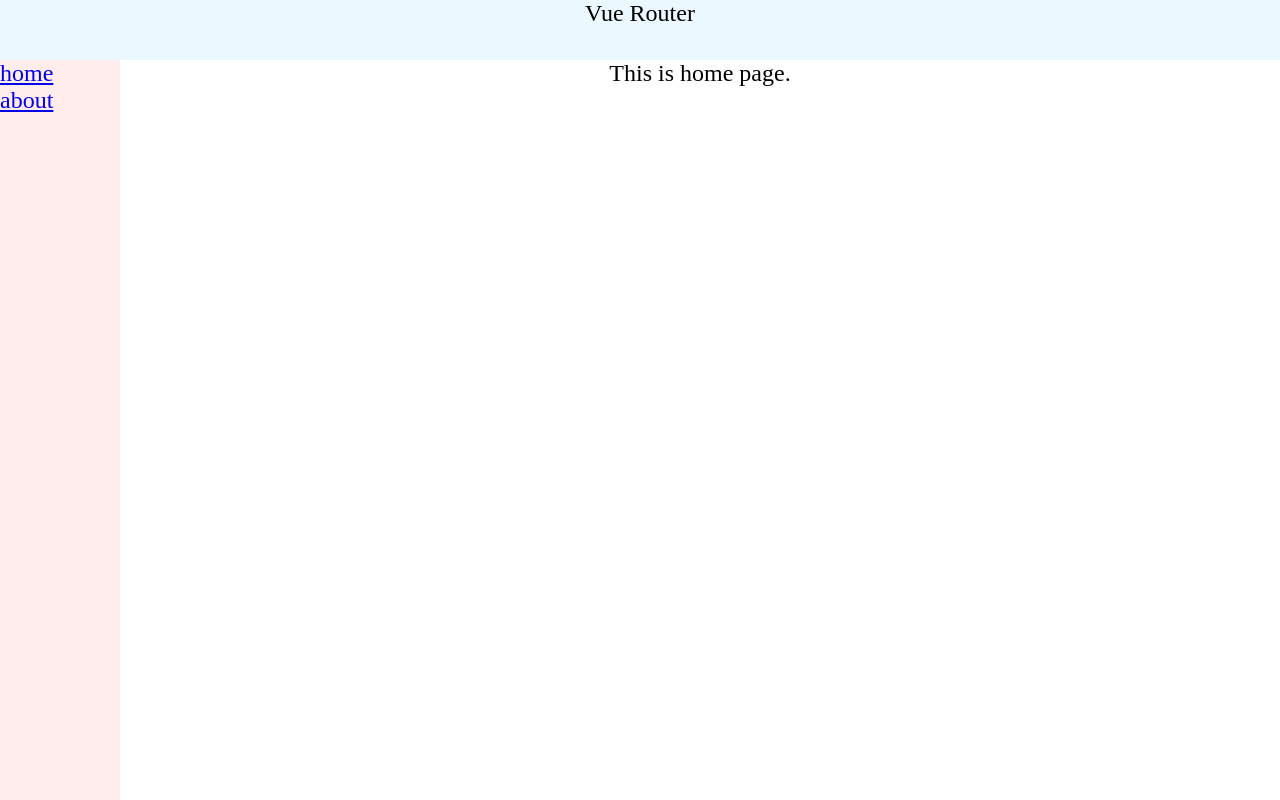
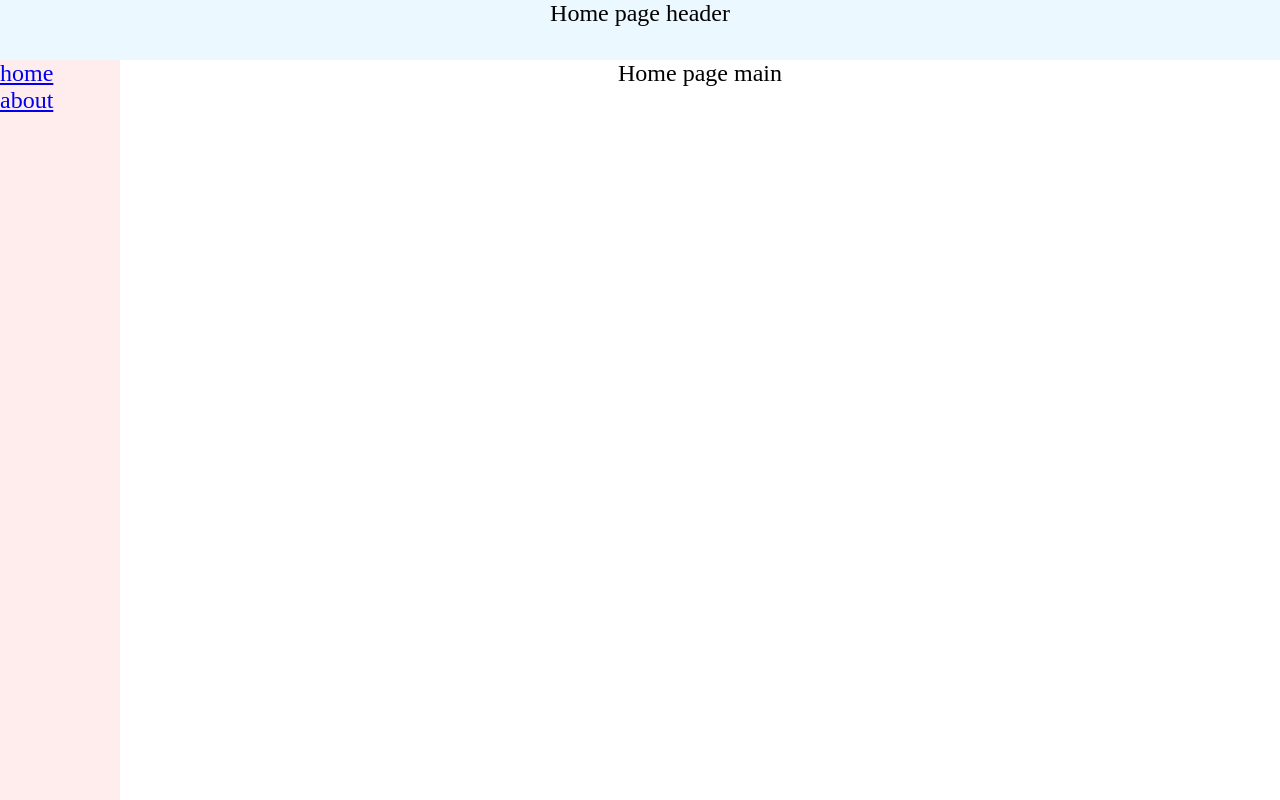
Before and after one commit to gimmyhehe/vue-router-demo, a Vue app: page /layout/home in a window 1280 px wide. Built offline with nearby package versions, Linux system fonts and the light colour scheme.

Commit message:
命名路由

```diff
--- a/src/components/About.vue
+++ /dev/null
@@ -1,10 +0,0 @@
-<template>
-  <div>
-    This is about page.
-  </div>
-</template>
-<script>
-export default {
-
-}
-</script>
--- a/src/components/Home.vue
+++ /dev/null
@@ -1,10 +0,0 @@
-<template>
-  <div>
-    This is home page.
-  </div>
-</template>
-<script>
-export default {
-
-}
-</script>
--- a/src/components/Layout.vue
+++ b/src/components/Layout.vue
@@ -1,23 +1,17 @@
 <template>
-    <div class="header">
-        Vue Router
-    </div>
+    <div class="page-layout">
+        <router-view name="header"></router-view>
         <div class="flex-box">
-        <div class="aside">
-            <div>
-                <router-link to="/layout/home">home</router-link>
-            </div>
-            <div>
-                <router-link to="about">about</router-link>
-            </div>
-        </div>
+            <router-view name="aside"></router-view>
             <div class="main">
                 <router-view></router-view>
             </div>
         </div>
+    </div>
 </template>
 
-<style scoped>
+<style>
+.page-layout {
     .header {
         background-color: #ecf8ff;
         text-align: center;
@@ -37,4 +31,5 @@
         text-align: center;
         align-items: center;
     }
+}
 </style>
--- /dev/null
+++ b/src/components/about-page/Aside.vue
@@ -0,0 +1,15 @@
+<template>
+    <div class="aside left-align">
+        <div>
+            <router-link to="/layout/home">home</router-link>
+        </div>
+        <div>
+            <router-link to="about">about</router-link>
+        </div>
+    </div>
+</template>
+<style>
+.left-align {
+    text-align: right!important;;
+}
+</style>
--- /dev/null
+++ b/src/components/about-page/Header.vue
@@ -0,0 +1,5 @@
+<template>
+    <div class="header">
+        About page header
+    </div>
+</template>
--- /dev/null
+++ b/src/components/about-page/Main.vue
@@ -0,0 +1,5 @@
+<template>
+    <div class="main">
+        About page main
+    </div>
+</template>
--- /dev/null
+++ b/src/components/home-page/Aside.vue
@@ -0,0 +1,10 @@
+<template>
+    <div class="aside">
+        <div>
+            <router-link to="/layout/home">home</router-link>
+        </div>
+        <div>
+            <router-link to="about">about</router-link>
+        </div>
+    </div>
+</template>
--- /dev/null
+++ b/src/components/home-page/Header.vue
@@ -0,0 +1,5 @@
+<template>
+    <div class="header">
+        Home page header
+    </div>
+</template>
--- /dev/null
+++ b/src/components/home-page/Main.vue
@@ -0,0 +1,5 @@
+<template>
+    <div class="main">
+        Home page main
+    </div>
+</template>
--- a/src/components/layout/Header.vue
+++ /dev/null
@@ -1,3 +0,0 @@
-<template>
-    Vue Router
-</template>
--- a/src/router/index.js
+++ b/src/router/index.js
@@ -1,13 +1,27 @@
 import { createRouter, createWebHistory } from 'vue-router'
-import Home from '../components/Home.vue'
-import About from '../components/About.vue'
 import Layout from '../components/Layout.vue'
 import NotFound from '../components/NotFound.vue'
+import AboutHeader from '../components/about-page/Header.vue';
+import AboutAside from '../components/about-page/Aside.vue';
+import AboutMain from '../components/about-page/Main.vue';
+import HomeHeader from '../components/home-page/Header.vue';
+import HomeAside from '../components/home-page/Aside.vue';
+import HomeMain from '../components/home-page/Main.vue';
 
 
 const nestedRoutes = [
-  { path: 'home', component: Home },
-  { path: 'about', component: About }
+  { path: 'home', components: {
+      aside: HomeAside,
+      header: HomeHeader,
+      default: HomeMain,
+    }
+  },
+  { path: 'about', components: {
+      aside: AboutAside,
+      header: AboutHeader,
+      default: AboutMain,
+    }
+  }
 ]
 
 const routes = [
```
Also changed, not shown: src/components/RightLayout.vue (deleted). Lines whose indentation alone changed are shown as unchanged.
